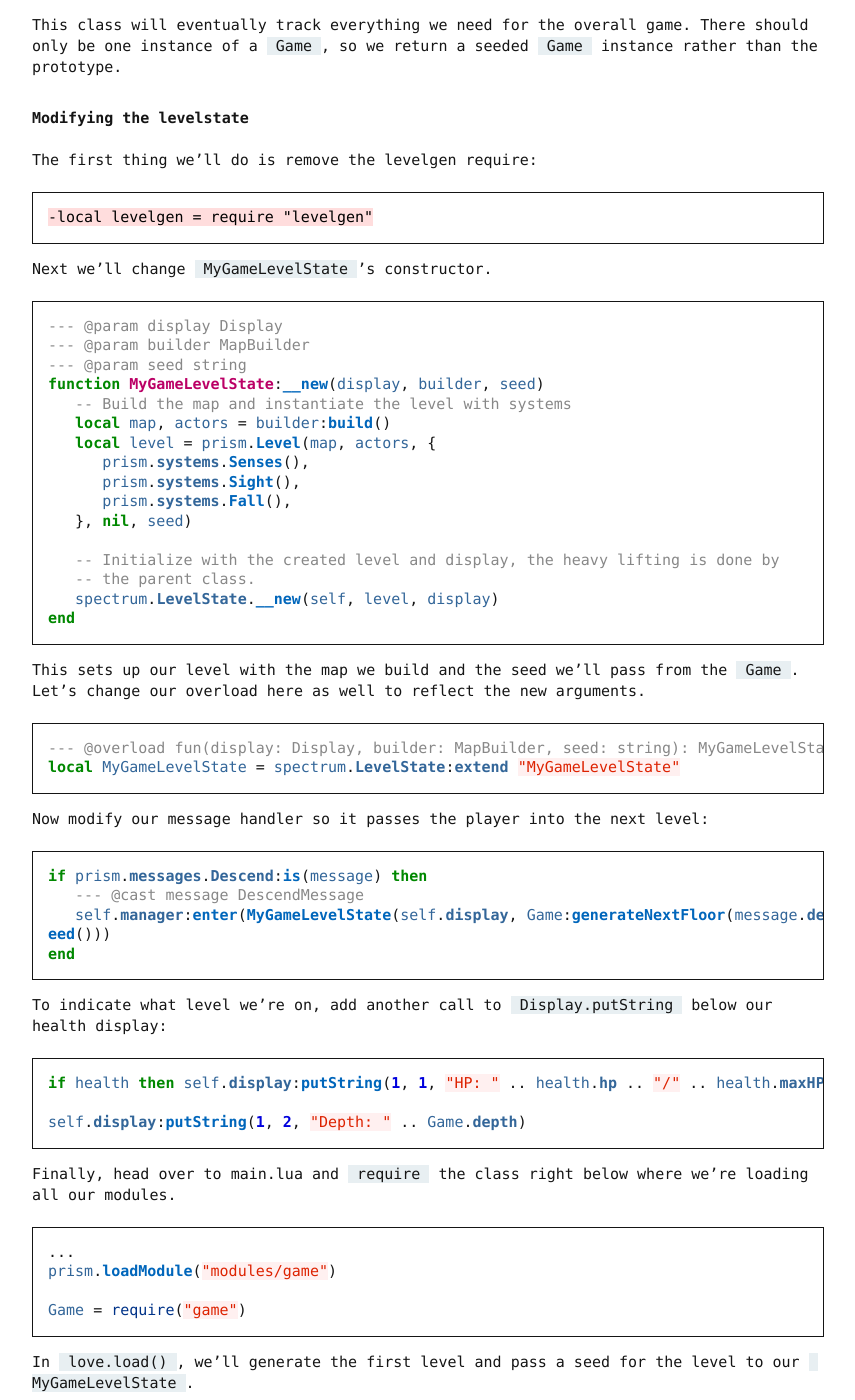
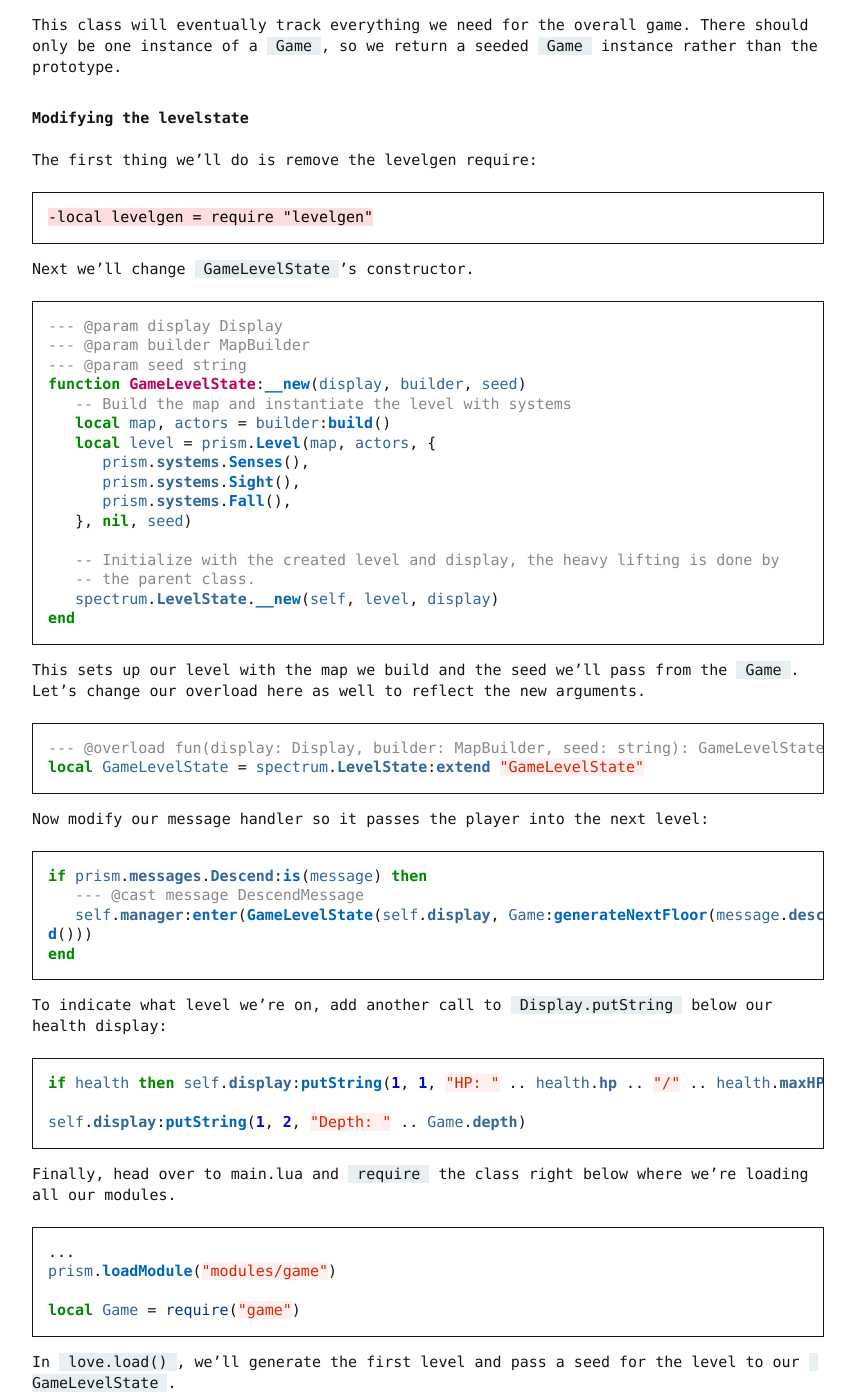
Before and after one commit to drewww/prism, a Sphinx documentation site: the page built from docs/source/making-a-roguelike/part9.rst, in a window 1280 px wide and 1400 px high, scrolled down 1477 px. Shown: the whole window, without its empty margins (362-1217 px from the left). Built offline with Sphinx 7.4.7, drawn with Linux system fonts in a browser that asks for light colours; pages that are not in the unit, such as notebooks, are missing from menus; cross-references to code outside the pages are shown as plain code; some of the changed text lies outside the part shown.

Commit message:
Revert to GameLevelState from MyGameLevelState consistently. Adressed a few other comments from @fingoltin.

```diff
--- a/docs/source/making-a-roguelike/part10.rst
+++ b/docs/source/making-a-roguelike/part10.rst
@@ -229,7 +229,7 @@
 
 .. code:: lua
 
-   function MyGameLevelState:keypressed(key, scancode)
+   function GameLevelState:keypressed(key, scancode)
       -- ...
 
       if action == "inventory" then
--- a/docs/source/making-a-roguelike/part4.rst
+++ b/docs/source/making-a-roguelike/part4.rst
@@ -75,7 +75,7 @@
 
    return Attack
 
-Next we need to make kobolds actually use the attack action. We will simply attempt to attack regardless of the situation, and assume that `canPerform` will reject the attempt if the circumstances are wrong (e.g. out of range).
+Next we need to make kobolds actually use the attack action. We will simply attempt to attack regardless of the situation, and assume that ``canPerform`` will reject the attempt if the circumstances are wrong (e.g. out of range).
 
 Navigate to ``modules/game/components/koboldcontroller.lua``
 and right above the final return we're going to add the following:
--- a/docs/source/making-a-roguelike/part8.rst
+++ b/docs/source/making-a-roguelike/part8.rst
@@ -126,7 +126,7 @@
 .. code:: lua
 
    if prism.messages.Descend:is(message) then
-      self.manager:enter(MyGameLevelState(self.display))
+      self.manager:enter(GameLevelState(self.display))
    end
 
 If we run the game and find ourselves a staircase we'll be able to go down
--- a/docs/source/making-a-roguelike/part9.rst
+++ b/docs/source/making-a-roguelike/part9.rst
@@ -85,14 +85,14 @@
 
    -local levelgen = require "levelgen"
 
-Next we'll change ``MyGameLevelState``'s constructor.
+Next we'll change ``GameLevelState``'s constructor.
 
 .. code:: lua
 
    --- @param display Display
    --- @param builder MapBuilder
    --- @param seed string
-   function MyGameLevelState:__new(display, builder, seed)
+   function GameLevelState:__new(display, builder, seed)
       -- Build the map and instantiate the level with systems
       local map, actors = builder:build()
       local level = prism.Level(map, actors, {
@@ -111,8 +111,8 @@
 
 .. code:: lua
 
-   --- @overload fun(display: Display, builder: MapBuilder, seed: string): MyGameLevelState
-   local MyGameLevelState = spectrum.LevelState:extend "MyGameLevelState"
+   --- @overload fun(display: Display, builder: MapBuilder, seed: string): GameLevelState
+   local GameLevelState = spectrum.LevelState:extend "GameLevelState"
 
 Now modify our message handler so it passes the player into the next level:
 
@@ -120,7 +120,7 @@
 
    if prism.messages.Descend:is(message) then
       --- @cast message DescendMessage
-      self.manager:enter(MyGameLevelState(self.display, Game:generateNextFloor(message.descender), Game:getLevelSeed()))
+      self.manager:enter(GameLevelState(self.display, Game:generateNextFloor(message.descender), Game:getLevelSeed()))
    end
 
 To indicate what level we're on, add another call to :lua:func:`Display.putString` below our health display:
@@ -138,14 +138,14 @@
    ...
    prism.loadModule("modules/game")
 
-   Game = require("game")
+   local Game = require("game")
 
-In ``love.load()``, we'll generate the first level and pass a seed for the level to our ``MyGameLevelState``.
+In ``love.load()``, we'll generate the first level and pass a seed for the level to our ``GameLevelState``.
 
 .. code:: lua
 
    local builder = Game:generateNextFloor(prism.actors.Player())
-   manager:push(MyGameLevelState(display, builder, Game:getLevelSeed()))
+   manager:push(GameLevelState(display, builder, Game:getLevelSeed()))
 
 Launch the game, and your health should be maintained between floors!
 
```
